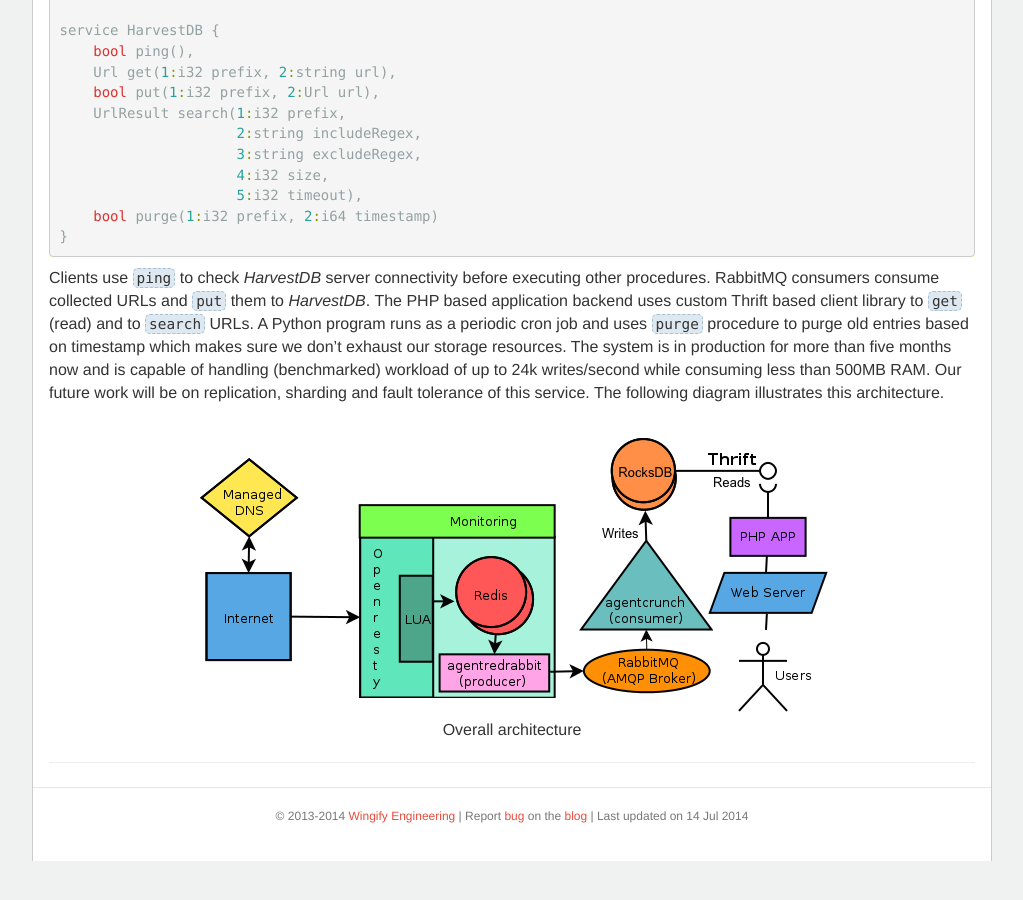
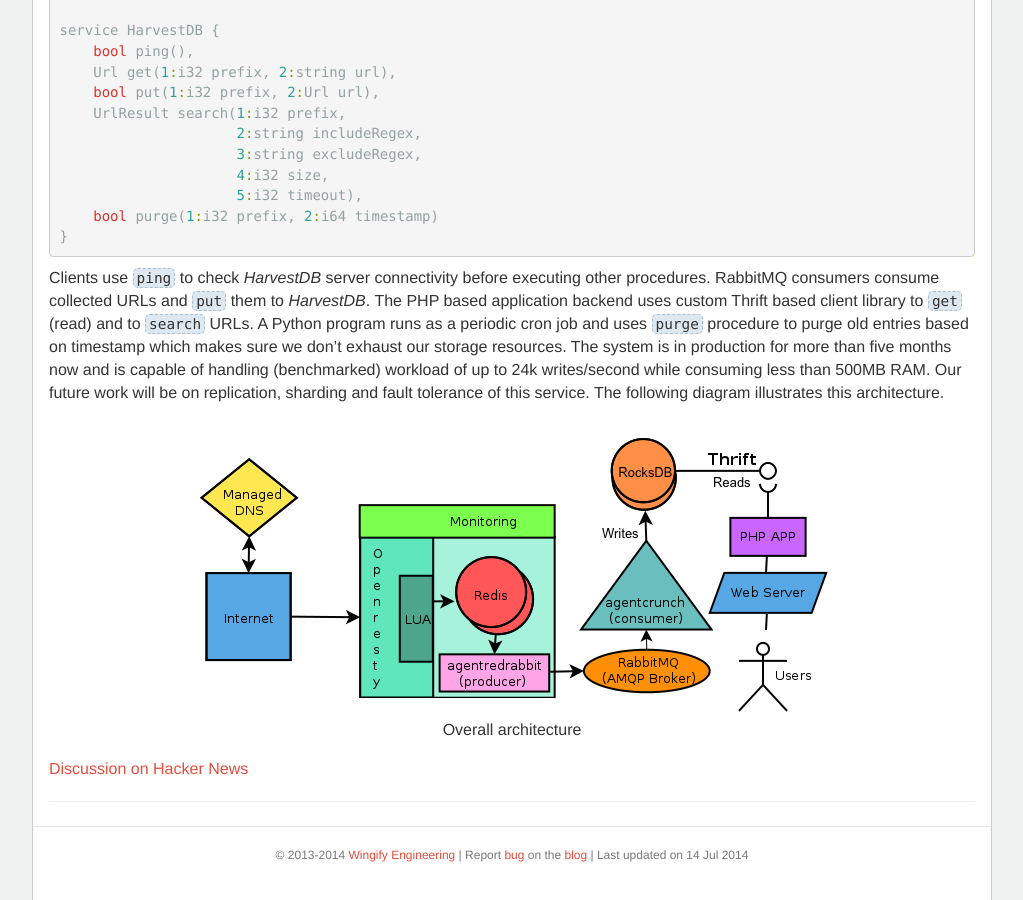
Before and after one commit to wingify/wingify.github.io, a Jekyll site: the page built from _posts/2014-06-13-fast-storage-with-rocksdb.markdown, in a window 1280 px wide and 900 px high, scrolled down 2885 px. Shown: the whole window, without its empty margins (128-1151 px from the left). Built offline with Jekyll 4.4.1, drawn with Linux system fonts in a browser that asks for light colours; comment, search, counter and statistics services are not loaded; before the commit the page ends 3746 px from its top, so only the background shows below that.

Commit message:
post: add HN discussion link
Signed-off-by: Rohit Yadav <bhaisaab@apache.org>

```diff
--- a/_posts/2014-06-13-fast-storage-with-rocksdb.markdown
+++ b/_posts/2014-06-13-fast-storage-with-rocksdb.markdown
@@ -130,3 +130,5 @@
 <img src="/images/2014/06/3.png"><br>
 <p>Overall architecture</p>
 </div>
+
+[Discussion on Hacker News](https://news.ycombinator.com/item?id=7899353)
```
